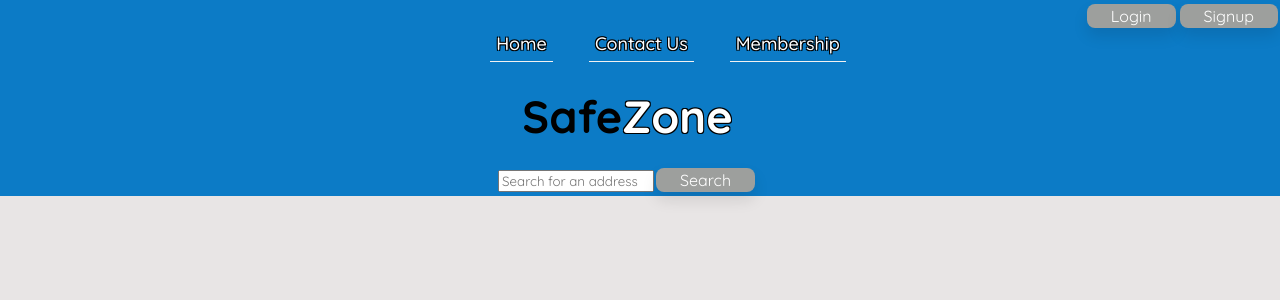
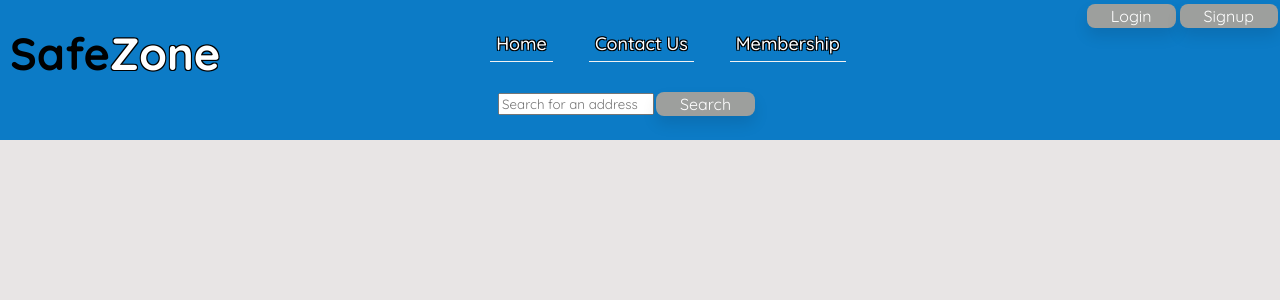
Before and after one commit to aidanespinosa/Community-Compass, a React (Create React App) app in the folder community-compass/: page / in a window 1280 px wide. Shown: the top 300 px of the page. Built offline with nearby package versions, Linux system fonts and the light colour scheme.

Commit message:
updated styling to landing

```diff
--- a/community-compass/src/App.js
+++ b/community-compass/src/App.js
@@ -50,8 +50,8 @@ function App() {
   }
 
   return (
-    <div className="directory">
-      <div className="header">
+    <div className="header">
+      <div>
         <div className="buttons" style={{ position: "absolute", top: 0, right: 0 }}>
           <button className="cool-button" style={{ right: "75px" }} onClick={handleLoginClick}>Login</button>
           {showLoginModal && <LoginModal onClose={closeLoginModal} />}
--- a/community-compass/src/Landing.js
+++ b/community-compass/src/Landing.js
@@ -4,17 +4,22 @@ function LandingPage() {
   const [search, setSearch] = useState("");
   const [searchResult, setSearchResult] = useState("");
   const [searched, setSearched] = useState(false);
+  const [error, setError] = useState(null);
 
-  const handleSearch = () => {
-    fetch(`https://source.unsplash.com/1600x900/?${search}`)
-      //.then((response) => response.json())
-      .then((data) => {
-        setSearchResult(data.url);
+  const handleSearch = async () => {
+    try {
+      const response = await fetch(
+        `https://source.unsplash.com/1600x900/?${search}`
+      );
+      if (!response.ok) {
+        throw new Error("Oops! Something that wasn't supposed to happen happened!");
+      }
+      setSearchResult(response.url);
       setSearched(true);
-      })
-      .catch((error) => {
-        console.error(error);
-      });
+      setSearch("");
+    } catch (error) {
+      setError(error.message);
+    }
   };
 
   const handleInputChange = (event) => {
@@ -28,10 +33,13 @@ function LandingPage() {
   };
 
   return (
-    <div className="home" style={{ display: 'flex', flexDirection: 'column', justifyContent: 'center', alignItems: 'center', marginRight: 25 }}>
-      <h1 style={{ color: "black", marginBottom: 20, fontSize: 45 }}>
+    <div className="container" style={{ display: 'flex', flexDirection: 'column', justifyContent: 'center', alignItems: 'center', marginRight: 25 }}>
+      <header>
+        <h1 style={{ color: "black", marginBottom: 20, fontSize: 45, position: 'absolute', top: 25, left: 10 }}>
           Safe<span style={{ color: "#fff", textShadow: "-1px -1px 0 #000, 1px -1px 0 #000, -1px 1px 0 #000, 1px 1px 0 #000" }}>Zone</span>
         </h1>
+      </header>
+      <main className="main">
         <div className="search">
           <input type="text" value={search} onChange={handleInputChange} onKeyDown={handleInputKeyDown} placeholder="Search for an address" />
           <button className="cool-button" onClick={handleSearch}>Search</button>
@@ -45,6 +53,8 @@ function LandingPage() {
             </div>
           </div>
         )}
+        {error && <div className="error">{error}</div>}
+      </main>
     </div>
   );
 }
--- a/community-compass/src/Navbar.js
+++ b/community-compass/src/Navbar.js
@@ -4,8 +4,8 @@ import React from "react";
 function Navbar(props) {
     return (
         <nav className="links">
-            <h1 style={{ color: "blue", fontSize: 30, marginBottom: 10, textShadow: "-1px -1px 0 #000, 1px -1px 0 #000, -1px 1px 0 #000, 1px 1px 0 #000" }}>
-                <ul>
+            <h1 style={{ fontSize: 30, marginBottom: 10, textShadow: "-1px -1px 0 #000, 1px -1px 0 #000, -1px 1px 0 #000, 1px 1px 0 #000" }}>
+                <ul className="directory">
                     <li className="links">
                         <a href="#" onClick={props.toggleLanding} style={{ borderBottom: "1px solid #f2f2f2" }}>Home</a>
                     </li>
--- a/community-compass/src/index.css
+++ b/community-compass/src/index.css
@@ -69,7 +69,7 @@ img {
   height: auto;
 }
 
-.directory {
+.header {
   background-color: rgb(12, 123, 198);
 }
 
@@ -151,3 +151,10 @@ img {
   max-width: 100%;
   max-height: 100%;
 }
+
+.search {
+  display: flex;
+  justify-content: center;
+  align-items: center;
+  margin-bottom: 20px;
+}
```
Lines whose indentation alone changed are shown as unchanged.
